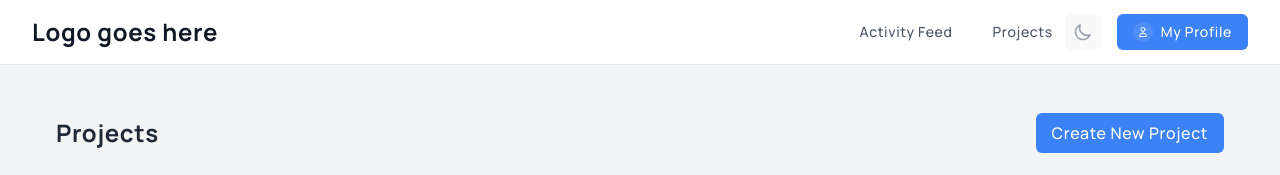
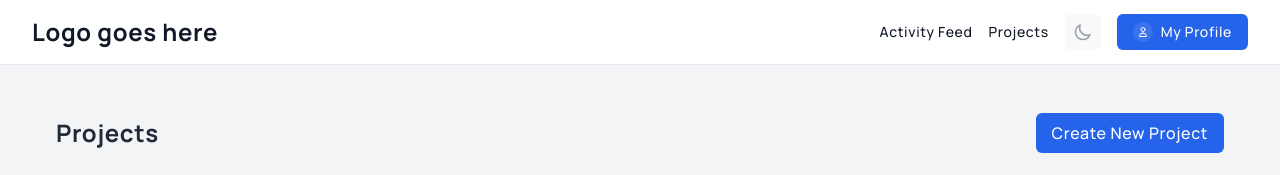
Before and after one commit to mellyhub/baren, a React (Vite) app: page /projects in a window 1280 px wide. Shown: the top 175 px of the page. Built offline with nearby package versions, Linux system fonts and the light colour scheme.

Commit message:
Improved navbar

```diff
--- a/src/components/Navbar.tsx
+++ b/src/components/Navbar.tsx
@@ -16,19 +16,19 @@ const Navbar = () => {
         </div>
         <div className="flex justify-end h-16">
           <div className="hidden sm:flex sm:items-center sm:space-x-4">
-            <Link to="/" className="flex items-center space-x-2 group">
-              <span className="flex items-center px-3 py-2 text-sm font-medium transition-all duration-200 text-gray-600 dark:text-gray-300 hover:text-gray-900 dark:hover:text-white hover:underline">
+            <Link to="/" className="flex items-center space-x-2 group h-full">
+              <span className="flex items-center nav-item text-sm font-medium transition-all duration-100 h-full">
                 Activity Feed
               </span>
             </Link>
 
-            <Link to="/projects" className="flex items-center space-x-2 group">
-            <span className="flex items-center px-3 py-2 rounded-md text-sm font-medium transition-all duration-200 text-gray-600 dark:text-gray-300 hover:text-gray-900 dark:hover:text-white hover:underline">
+            <Link to="/projects" className="flex items-center space-x-2 group h-full">
+            <span className="flex items-center nav-item text-sm font-medium transition-all duration-100 h-full">
                 Projects
               </span>
             </Link>
           </div>
-          <div className="flex items-center space-x-4">
+          <div className="flex items-center space-x-4 ml-4">
             <button
               onClick={toggleTheme}
               className="p-2 rounded-md hover:bg-gray-50 dark:hover:bg-[#262626] transition-colors duration-200 focus:outline-none"
--- a/src/index.css
+++ b/src/index.css
@@ -14,12 +14,17 @@
 }
 
 @layer components {
+
+  .nav-item {
+    @apply hover:border-b-2 hover:border-blue-500;
+  }
+
   .btn {
     @apply px-4 py-2 rounded-md font-medium transition-colors duration-200;
   }
 
   .btn-primary {
-    @apply bg-blue-500 text-white hover:bg-blue-600 dark:bg-[#262626] dark:hover:bg-[#333333];
+    @apply bg-blue-600 text-white hover:bg-blue-700
   }
 
   .btn-secondary {
```
